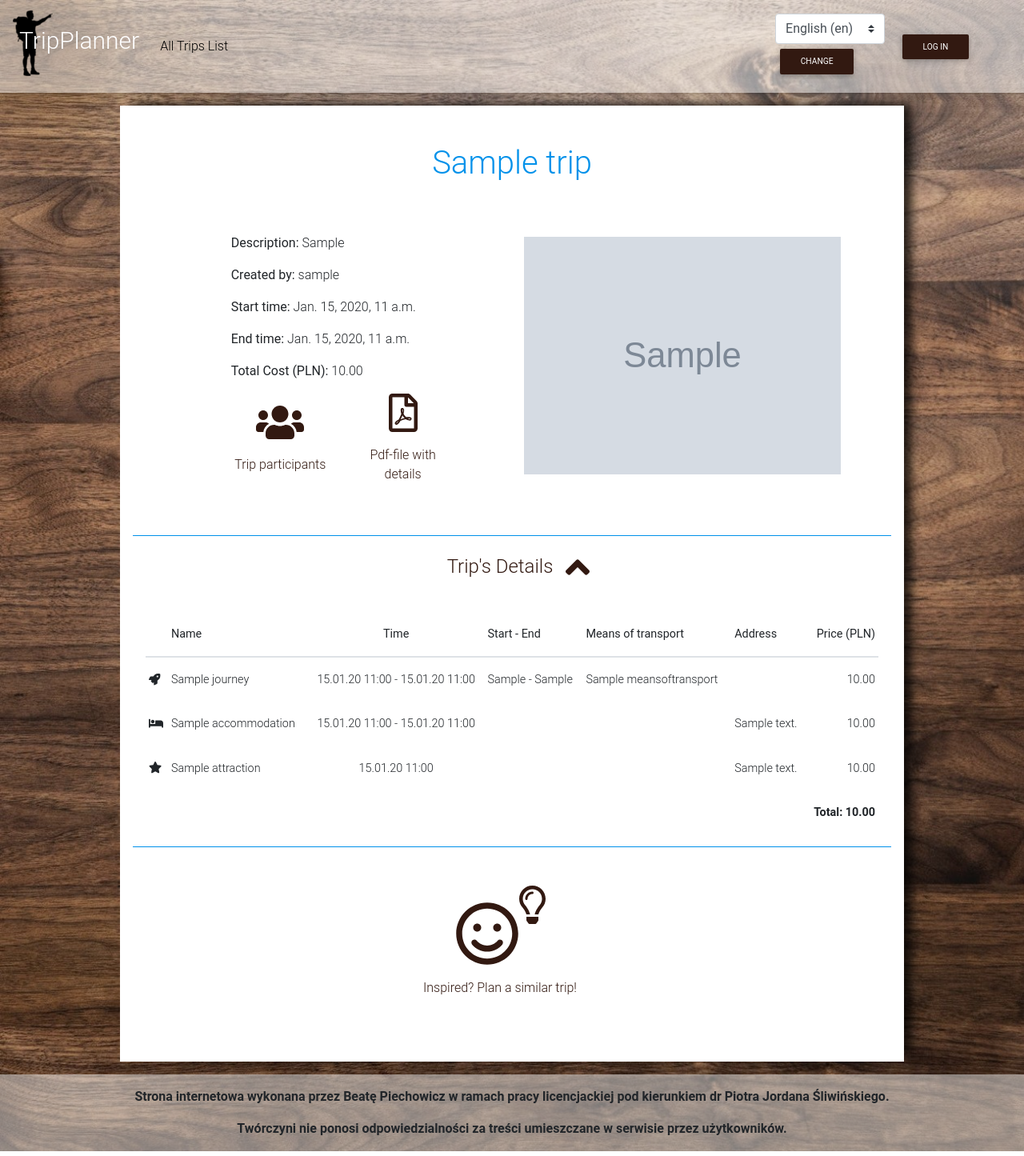
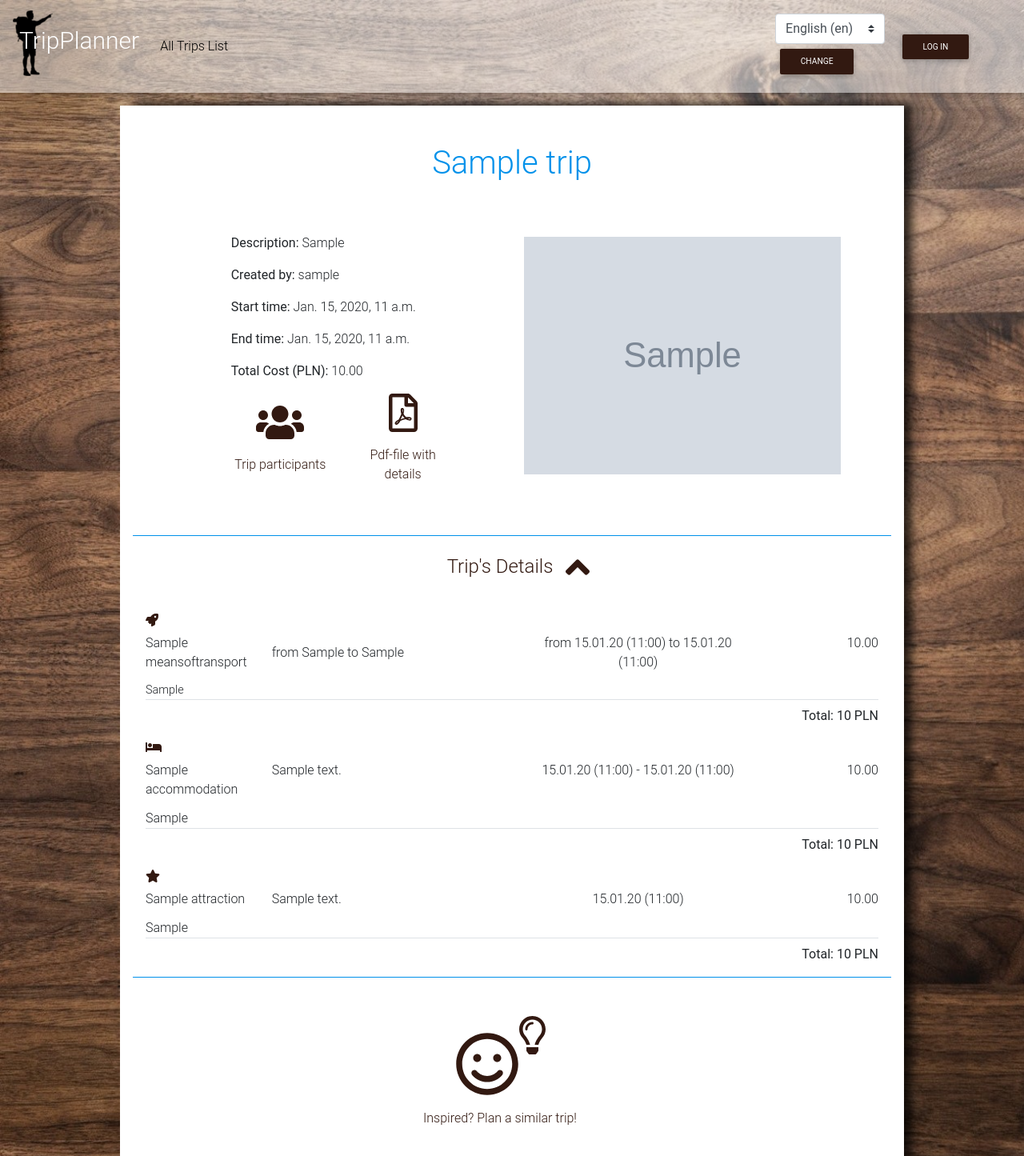
Before and after one commit to norseny/TripPlanner, a Django app: page /trip/1/ in a window 1280 px wide. Shown: the top 1445 px of the page at 80% size. Run offline with Django 3.2, Linux system fonts and the light colour scheme; tables that the repository leaves empty hold one stand-in row (values such as "Sample post"); grey boxes marked "Sample" are stand-in pictures; some libraries are stand-ins or nearby versions.

Commit message:
Dateformats on pdf, detail view changed, model Trip changed

```diff
--- a/static/own/css/style.css
+++ b/static/own/css/style.css
@@ -397,3 +397,7 @@ a:hover, .underline-on-hover:hover {
 .brown-font{
     color: #321911
 }
+
+.grey-border-bottom {
+    border-bottom: 1px solid #dee2e6
+}
--- a/tripplanner/models/trip_models.py
+++ b/tripplanner/models/trip_models.py
@@ -20,14 +20,14 @@ class BasicInfo(models.Model):
     start_time = models.DateTimeField(null=True, blank=True)
     price = models.DecimalField(decimal_places=2, max_digits=8, null=True, blank=True)
     name = models.CharField(null=True, blank=True, max_length=50)
-    more_info = models.TextField(null=True, max_length=250, blank=True)
+    more_info = models.TextField(null=True, max_length=1000, blank=True)
     class Meta:
         abstract = True
 
 
 class Trip(BasicInfo):
     name = models.CharField(max_length=50, unique=True, null=False, blank=False)
-    # description = models.TextField(null=True, max_length=250, blank=True)
+    description = models.TextField(null=True, max_length=250, blank=True)
     created_by = models.ForeignKey(User, related_name='+', on_delete=models.CASCADE)
     end_time = models.DateTimeField(null=True, blank=True)
     main_image = models.ImageField(upload_to='static/own/img/users_img', blank=True, null=True)
--- a/tripplanner/templates/tripplanner/my_trip_list.html
+++ b/tripplanner/templates/tripplanner/my_trip_list.html
@@ -18,10 +18,11 @@
                         </div>
                     {% else %}
                         <div class="d-flex justify-content-end align-items-center text-center m-2">
-
+                            <a href="{% url 'trip-detail' trip.pk %}" class="d-inline-block">
                             <img
                                     src='../../../media/users_img/default-photo.jpeg'
                                     alt="Trip main photo" class="resize-img">
+                            </a>
                         </div>
                     {% endif %}
                 </div>
--- a/tripplanner/templates/tripplanner/trip_detail.html
+++ b/tripplanner/templates/tripplanner/trip_detail.html
@@ -96,7 +96,6 @@
         </div>
     </div>
 
-
     <div class="details-with-acc m-">
         <div class="accordion d-flex justify-content-center text-center align-items-center" id="trip-details"
              onclick="openCloseDetails(event, 'trip-details-table')">
@@ -105,52 +104,72 @@
             <i class="fas fa-angle-up fa-3x" id="icon-details-up-view"></i>
         </div>
         <div class="scrollable-horizontally" id="trip-details-table" style="display: block">
-            <table class="table table-details mb-0">
-                <thead>
-                <tr>
-                    <th></th>
-                    <th>{% trans 'Name' %}</th>
-                    <th class="text-center">{% trans 'Time' %}</th>
-                    <th>{% trans 'Start' %} - {% trans 'End' %}</th>
-                    <th>{% trans 'Means of transport' %}</th>
-                    <th>{% trans 'Address' %}</th>
-                    <th class="text-right">{% trans 'Price (PLN)' %}</th>
-                </tr>
-                </thead>
 
-                <tbody>
-                {% if all %}
-                    {% for el in all %}
-                        <tr>
-                            <td class="justify-content-center"><i class="{{ el|ret_icon }}"></i></td>
-                            <td>{{ el.name|default_if_none:"" }}</td>
-                            <td class="text-center">
-                                {{ el.start_time|date:"d.m.y H:i"|default_if_none:"" }}{{ el.end_time|date:" - d.m.y H:i"|default_if_none:"" }}</td>
-                            <td>{{ el.start_point|default_if_none:"" }}
-                                {% if el.start_point or el.end_point %}
-                                    -
+            {% if trip.journey_set.all %}
+            <div><i class="brown-font fas fa-rocket"></i></div>
+            {% for el in trip.journey_set.all %}
+                <div class="row">
+                    <div class="col-2 py-1">{{ el.means_of_transport|default_if_none:"" }}</div>
+                    <div class="col-4 d-flex align-items-center"><span>
+                        {% if el.start_point %}
+                            {% trans 'from ' %}
                         {% endif %}
-                                {{ el.end_point|default_if_none:"" }}</td>
-                            <td>{{ el.means_of_transport|default_if_none:"" }}</td>
-                            <td>{{ el.address|default_if_none:"" }}</td>
-                            <td class="text-right">{{ el.price|default_if_none:"" }}</td>
-                        </tr>
+                        {{ el.start_point|default_if_none:"" }}
+                        {% if el.end_point %}
+                            {% trans 'to' %}
+                        {% endif %}
+                        {{ el.end_point|default_if_none:"" }}
+                    </span></div>
+                    <div class="col-4 text-center py-1">
+                        {% if el.start_time %}
+                            {% trans 'from' %}
+                        {% endif %}
+                        {{ el.start_time|date:" d.m.y (H:i) "|default_if_none:"" }}
+                        {% if el.end_time %}
+                            {% trans 'to' %}
+                        {% endif %}
+                        {{ el.end_time|date:"d.m.y (H:i)"|default_if_none:"" }}</div>
+                    <div class=" col-2 text-right py-1">{{ el.price|default_if_none:"" }}</div>
+                </div>
+                <div class="my-2 grey-border-bottom font-small">{{ el.more_info|default_if_none:"" }}</div>
             {% endfor %}
+            <div class="text-right font-weight-400">{% trans 'Total: ' %}{{ total_cost_journeys }}&nbsp;PLN</div>
         {% endif %}
-                </tbody>
-                <tfoot>
-                <tr>
-                    <td></td>
-                    <td></td>
-                    <td></td>
-                    <td></td>
-                    <td></td>
-                    <td></td>
-                    <td class="font-weight-bold text-right">
-                        {% trans 'Total: ' %}{{ trip.price|default_if_none:"" }}</td>
-                </tr>
-                </tfoot>
-            </table>
+
+            {% if trip.accommodation_set.all %}
+                <div class="pt-3"><i class="brown-font fas fa-bed"></i></div>
+                {% for el in trip.accommodation_set.all %}
+                    <div class="row">
+                        <div class="col-2 py-1">{{ el.name|default_if_none:"" }}</div>
+                        <div class="col-4 py-1">{{ el.address|default_if_none:"" }}</div>
+                        <div class="col-4 text-center py-1">
+                            {{ el.start_time|date:"d.m.y (H:i)"|default_if_none:"" }}{{ el.end_time|date:" - d.m.y (H:i)"|default_if_none:"" }}</div>
+                        <div class=" col-2 text-right py-1">{{ el.price|default_if_none:"" }}</div>
+                    </div>
+                    <div class="my-2 grey-border-bottom"
+                    >{{ el.more_info|default_if_none:"" }}</div>
+                {% endfor %}
+                <div class="text-right font-weight-400">{% trans 'Total: ' %}{{ total_cost_accommodations }}&nbsp;PLN
+                </div>
+            {% endif %}
+
+
+            {% if trip.attraction_set.all %}
+                <div class="pt-3"><i class="brown-font fas fa-star"></i></div>
+                {% for el in trip.attraction_set.all %}
+                    <div class="row">
+                        <div class="col-2 py-1">{{ el.name|default_if_none:"" }}</div>
+                        <div class="col-4 py-1">{{ el.address|default_if_none:"" }}</div>
+                        <div class="col-4 text-center py-1">
+                            {{ el.start_time|date:"d.m.y (H:i)"|default_if_none:"" }}</div>
+                        <div class=" col-2 text-right py-1">{{ el.price|default_if_none:"" }}</div>
+                    </div>
+                    <div class="my-2 grey-border-bottom">{{ el.more_info|default_if_none:"" }}</div>
+                {% endfor %}
+                <div class="text-right font-weight-400">{% trans 'Total: ' %}{{ total_cost_attractions }}&nbsp;PLN</div>
+            {% endif %}
+
+
         </div>
 
     </div>
--- a/tripplanner/templates/tripplanner/trip_with_attributes_form.html
+++ b/tripplanner/templates/tripplanner/trip_with_attributes_form.html
@@ -20,7 +20,7 @@
 
             <div>
                 {{ field }}
-                {{ field.errors }}
+                {{ field.errors }} {# todo: more_info at the bottom #}
             </div>
         {% endfor %}
 
--- a/tripplanner/views/trip_views.py
+++ b/tripplanner/views/trip_views.py
@@ -20,6 +20,8 @@ from django.contrib import messages
 
 from django.utils.translation import gettext as _
 import json
+from django.db.models import Sum
+
 
 group1 = [login_required, user_is_trip_creator]
 group2 = [login_required, user_is_trip_participant]
@@ -35,9 +37,9 @@ class TripList(ListView):
     def get_queryset(self):
         if self.request.user.is_authenticated:
             curr_user = User.objects.get(pk=self.request.user.id)
-            return Trip.objects.exclude(participants=curr_user.id)
+            return Trip.objects.exclude(participants=curr_user.id).order_by('pk')
         else:
-            return Trip.objects.all()
+            return Trip.objects.order_by('pk').all()
 
 
 @method_decorator(login_required, name='dispatch')
@@ -47,7 +49,7 @@ class MyTripList(ListView):
 
     def get_queryset(self):
         curr_user = User.objects.get(pk=self.request.user.id)
-        return Trip.objects.filter(participants=curr_user.id)
+        return Trip.objects.filter(participants=curr_user.id).order_by('pk')
 
 
 class TripDetail(DetailView):
@@ -56,13 +58,11 @@ class TripDetail(DetailView):
     def get_context_data(self, **kwargs):
         trip = kwargs['object']
 
-        all = list(trip.journey_set.all()) + list(trip.accommodation_set.all()) + list(trip.attraction_set.all())
-        filtered_rows = [x for x in all if x.start_time != None]
-        filtered_rows_leftouts = [x for x in all if x.start_time == None]
-        filtered_rows.sort(key=lambda x: x.start_time)
-        all_sorted = filtered_rows + filtered_rows_leftouts
         data = super(TripDetail, self).get_context_data(**kwargs)
-        data['all'] = all_sorted
+        data['total_cost_journeys'] = Journey.objects.filter(trip_id=trip.id).aggregate(Sum('price'))['price__sum']
+        data['total_cost_accommodations'] = Accommodation.objects.filter(trip_id=trip.id).aggregate(Sum('price'))['price__sum']
+        data['total_cost_attractions'] = Attraction.objects.filter(trip_id=trip.id).aggregate(Sum('price'))['price__sum']
+
 
         # arrows implementation
         trip_list = []
@@ -70,16 +70,16 @@ class TripDetail(DetailView):
             if trip.participants.get(id=self.request.user.id):
                 data['participant'] = True
                 trip_list = list(
-                    Trip.objects.filter(participants=self.request.user.id).values_list('id', flat=True).all())
+                    Trip.objects.filter(participants=self.request.user.id).values_list('id', flat=True).order_by('pk').all())
         except:
-            trip_list = list(Trip.objects.exclude(participants=self.request.user.id).values_list('id', flat=True).all())
+            trip_list = list(Trip.objects.exclude(participants=self.request.user.id).values_list('id', flat=True).order_by('pk').all())
 
         trip_count = len(trip_list)
         curr_trip_pos = trip_list.index(trip.id)
         if trip_count > 1:
-            if (curr_trip_pos >= 0) and (curr_trip_pos <= trip_count - 2):
+            if (curr_trip_pos >= 0) and (curr_trip_pos < trip_count - 1):
                 data['next_trip_id'] = trip_list[curr_trip_pos + 1]
-            if (curr_trip_pos >= 1) and (curr_trip_pos <= trip_count - 1):
+            if (curr_trip_pos >= 1) and (curr_trip_pos < trip_count):
                 data['prev_trip_id'] = trip_list[curr_trip_pos - 1]
 
         return data
@@ -188,7 +188,7 @@ class TripDelete(DeleteView):
     success_url = reverse_lazy('my-trip-list')
 
 
-@method_decorator(login_required, name='dispatch')
+@method_decorator(group2, name='dispatch')
 class TripParticipantsList(ListView):
     model = User
     template_name = 'tripplanner/trip_participants_list.html'
```
Also changed, not shown: tripplanner/forms/trip_forms.py (+5 -4 lines), tripplanner/pdf_utils.py (+29 -5 lines), tripplanner/templates/tripplanner/trip_list.html (+6 -5 lines), tripplanner/locale/pl/LC_MESSAGES/django.po. Lines whose indentation alone changed are shown as unchanged.
